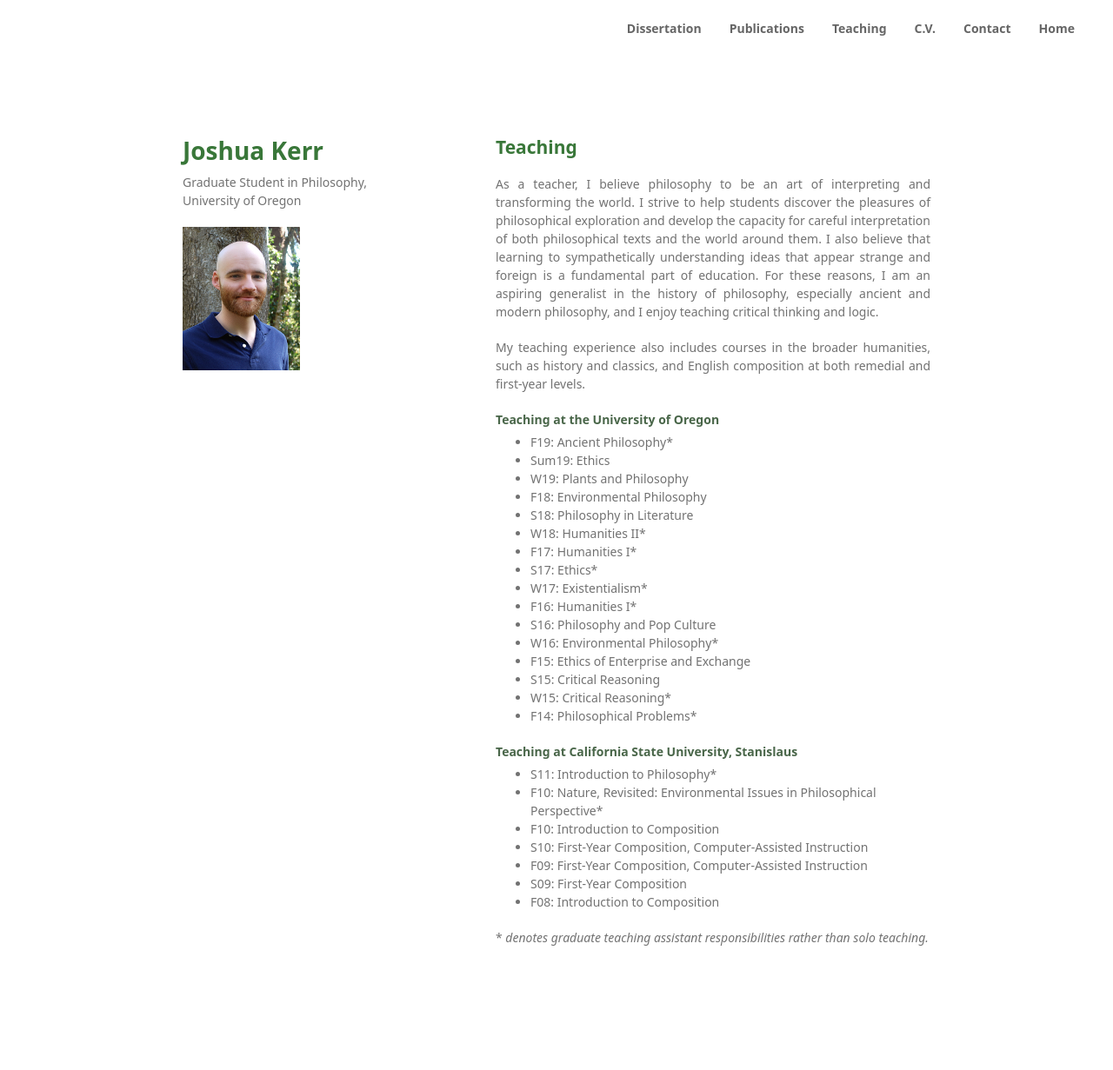
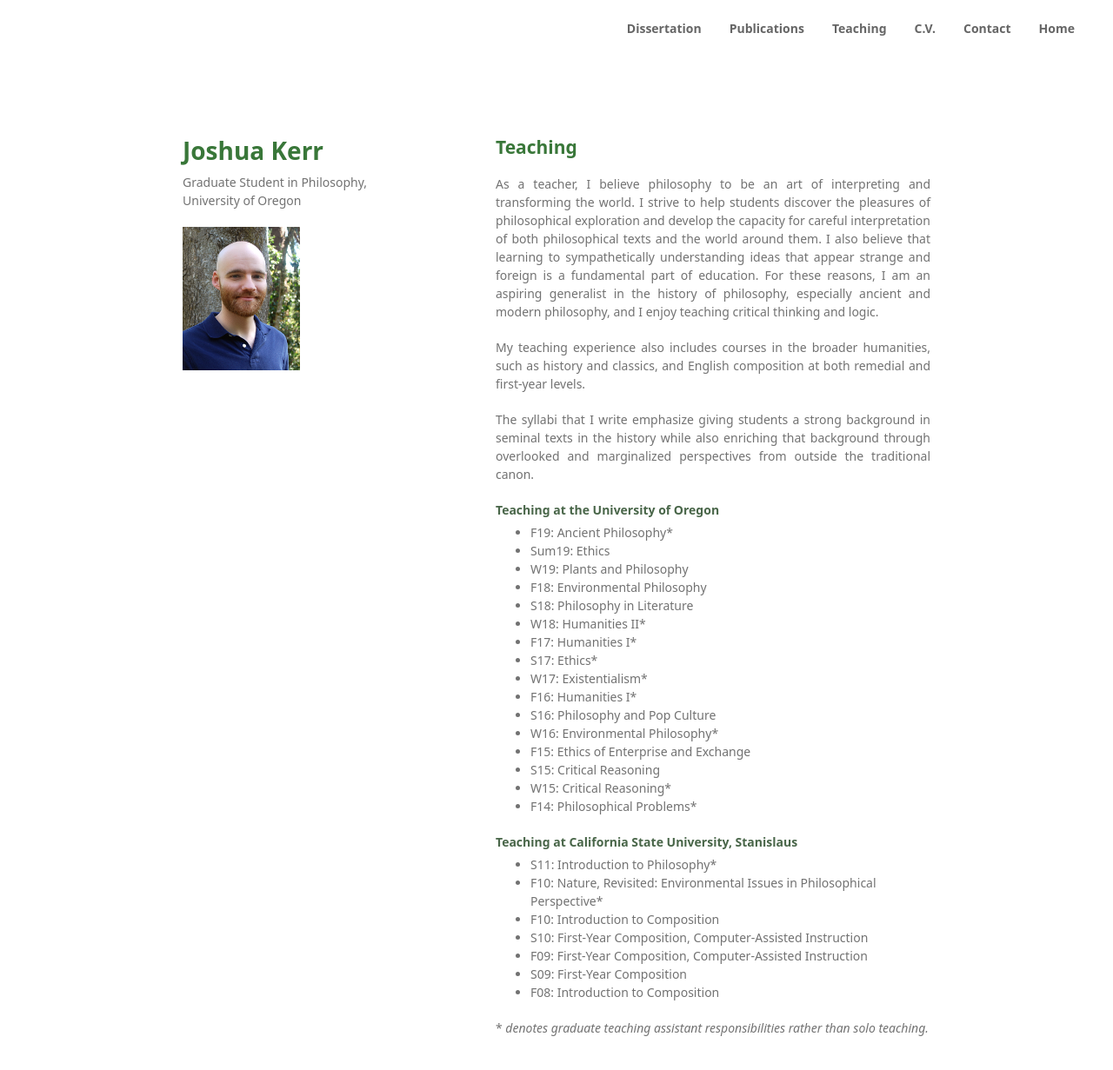
Before and after one commit to joshuakerr/joshuakerr.github.io.old, a Jekyll site: the page built from pages/teaching.md, in a window 1280 px wide and 1263 px high. Shown: the top 1231 px of the window at 87% size. Built offline with Jekyll 4.4.1, drawn with Linux system fonts in a browser that asks for light colours; a script that is not in the unit is left out.

Commit message:
teaching

```diff
--- a/pages/teaching.md
+++ b/pages/teaching.md
@@ -8,6 +8,8 @@
 As a teacher, I believe philosophy to be an art of interpreting and transforming the world. I strive to help students discover the pleasures of philosophical exploration and develop the capacity for careful interpretation of both philosophical texts and the world around them. I also believe that learning to sympathetically understanding ideas that appear strange and foreign is a fundamental part of education. For these reasons, I am an aspiring generalist in the history of philosophy, especially ancient and modern philosophy, and I enjoy teaching critical thinking and logic.
 
 My teaching experience also includes courses in the broader humanities, such as history and classics, and English composition at both remedial and first-year levels.
+
+The syllabi that I write emphasize giving students a strong background in seminal texts in the history while also enriching that background through overlooked and marginalized perspectives from outside the traditional canon.
 
 #### Teaching at the University of Oregon
 - F19: Ancient Philosophy*
```
